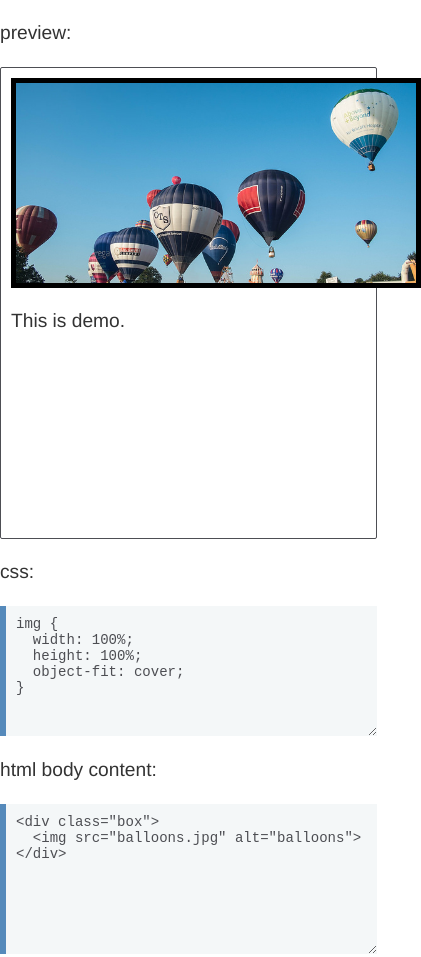
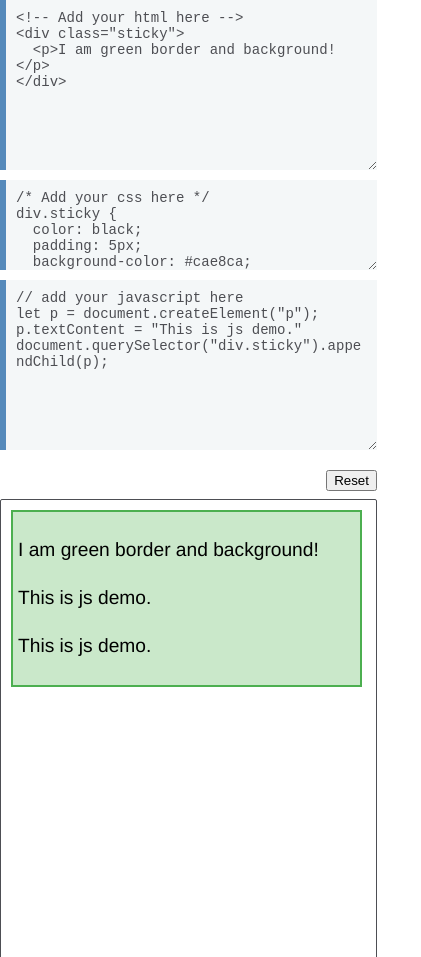
Before and after one commit to xiangaoole/WebPractice, a website: page on-browser-html-editor/template/template.html in a window 390 px wide. Shown: the top 957 px of the page, 421 px wide, since content can reach past the window. Drawn offline with Linux system fonts and the light colour scheme.

Commit message:
apply grid layout to on-browser editor

```diff
--- a/on-browser-html-editor/playable.js
+++ b/on-browser-html-editor/playable.js
@@ -1,5 +1,6 @@
 var section = document.querySelector("section");
 var editableCSS = document.querySelector(".editable-css");
+var editableJS = document.querySelector(".editable-js");
 var textareaHTML = document.querySelector(".playable-html");
 var textareaCSS = document.querySelector(".playable-css");
 var textareaJS = document.querySelector(".playable-js");
@@ -12,8 +13,9 @@ function fillCode() {
   console.log("fillCode: ");
   editableCSS.innerHTML = textareaCSS.value;
   section.innerHTML = textareaHTML.value;
+  editableJS.textContent = textareaJS.value;
   try {
-    eval(textareaJS.textContent);
+    eval(editableJS.textContent);
   } catch (e) {
     section.innerHTML = " ";
     let para = document.createElement("p");
--- a/on-browser-html-editor/styles.css
+++ b/on-browser-html-editor/styles.css
@@ -31,15 +31,15 @@ body {
   }
 
   .playable-css {
-    height: 80px;
+    min-height: 80px;
   }
 
   .playable-js {
-    height: 160px;
+    min-height: 160px;
   }
 
   .playable-html {
-    height: 160px;
+    min-height: 160px;
   }
 
   .playable-buttons {
--- a/on-browser-html-editor/template/template.html
+++ b/on-browser-html-editor/template/template.html
@@ -1,64 +1,95 @@
 <!DOCTYPE html>
 <html lang="en">
+
 <head>
   <meta charset="utf-8" />
-    <title>On-broswer html&css editor</title>
+  <title>On-browser html&css editor</title>
   <link rel="stylesheet" href="../styles.css" />
   <style>
+    .container {
+      min-height: 100vh;
+      display: grid;
+      grid-template-columns: 1fr 1fr;
+      grid-template-rows: 2fr 1fr 1fr auto;
+      grid-template-areas:
+        "html preview"
+        "css preview"
+        "js preview"
+        "reset preview";
+    }
+
     .preview {
+      overflow: auto;
       min-height: 450px;
+      grid-area: preview;
     }
-    .box {
-      border: 5px solid #000;
-      width: 400px;
-      height: 200px;
+
+    .playable-html {
+      grid-area: html;
+    }
+
+    .playable-css {
+      grid-area: css;
+    }
+
+    .playable-js {
+      grid-area: js;
+    }
+
+    .playable-buttons {
+      grid-area: reset;
+    }
+
+    @media (max-width: 700px) {
+      .container {
+        display: grid;
+        grid-template-columns: 1fr;
+        grid-template-rows: auto;
+        grid-template-areas:
+          "html"
+          "css"
+          "js"
+          "reset"
+          "preview";
+      }
     }
   </style>
 
-    <style class="editable-css">
-img {
-  width: 100%;
-  height: 100%;
-  object-fit: cover;
-}
-    </style>
+  <style class="editable-css"> </style>
 </head>
 
-  <body>
-    <p>preview:</p>
-    <section class="preview">
+<body class="container">
+  <section class="preview"></section>
 
-      <div class="box">
-        <img src="balloons.jpg" alt="balloons">
-      </div>
-    </section>
-
-    <p>css:</p>
-    <textarea class="playable playable-css" style="height: 120px;">
-img {
-  width: 100%;
-  height: 100%;
-  object-fit: cover;
+  <textarea class="playable playable-css">
+/* Add your css here */
+div.sticky {
+  color: black;
+  padding: 5px;
+  background-color: #cae8ca;
+  border: 2px solid #4CAF50;
 }
 </textarea>
 
-    <p>html body content:</p>
-    <textarea class="playable playable-html" style="height: 140px;">
-<div class="box">
-  <img src="balloons.jpg" alt="balloons">
+  <textarea class="playable playable-html">
+<!-- Add your html here -->
+<div class="sticky">
+  <p>I am green border and background!</p>
 </div>
 </textarea>
 
-    <textarea class="playable playable-js" style="height: 400px;">
+  <textarea class="playable playable-js">
 // add your javascript here
 let p = document.createElement("p");
-p.textContent = "This is demo."
-document.querySelector(".preview").appendChild(p);
+p.textContent = "This is js demo."
+document.querySelector("div.sticky").appendChild(p);
 </textarea>
 
   <div class="playable-buttons">
     <input id="reset" type="button" value="Reset" />
   </div>
 </body>
+<script class="editable-js"></script>
 <script src="../playable.js"></script>
+
 </html>
```
Also changed, not shown: index.html (+1 -4 lines), on-browser-html-editor/index.html (+35 -12 lines), on-browser-html-editor/template/balloons.jpg (deleted). Lines whose indentation alone changed are shown as unchanged.
